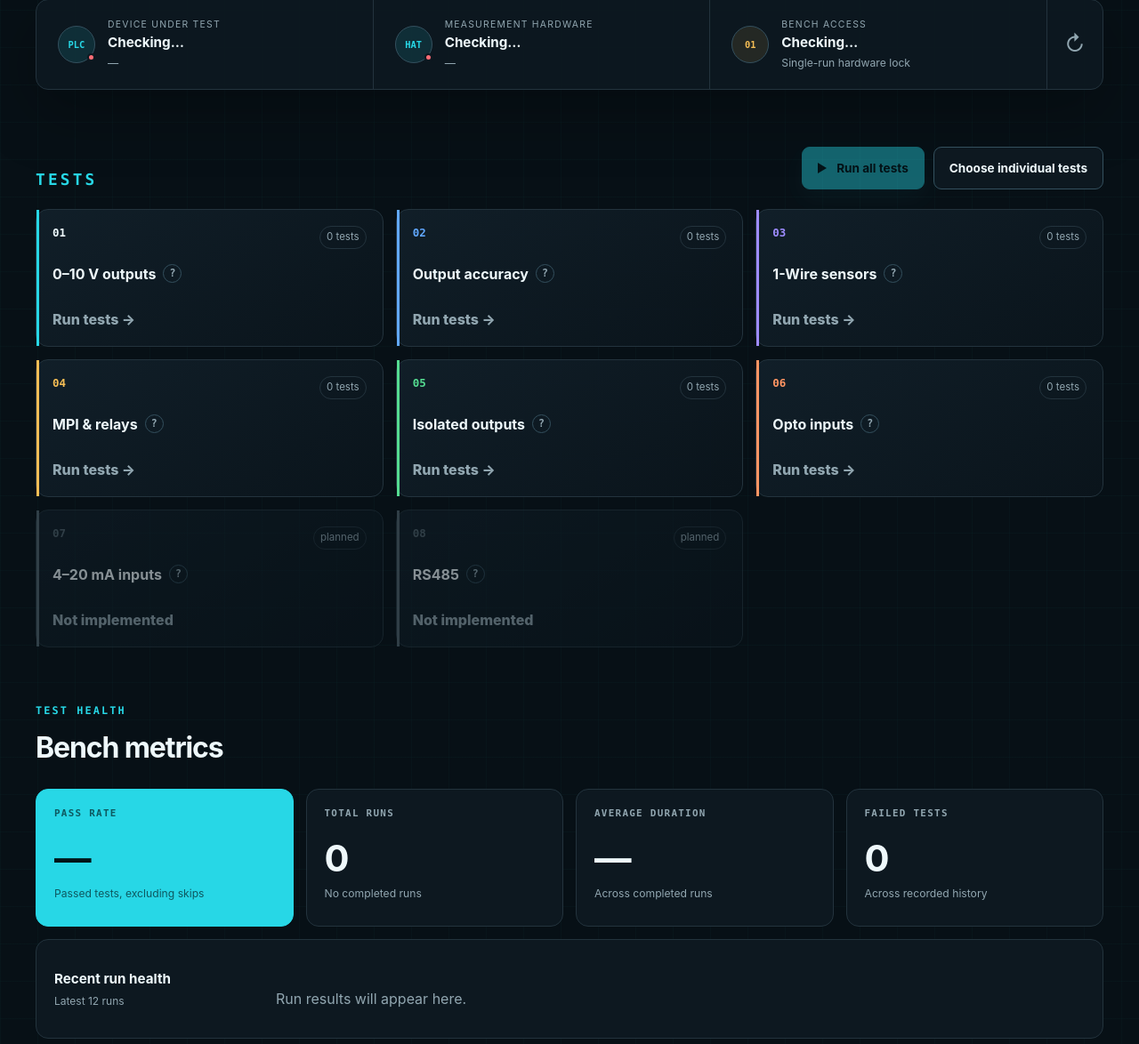
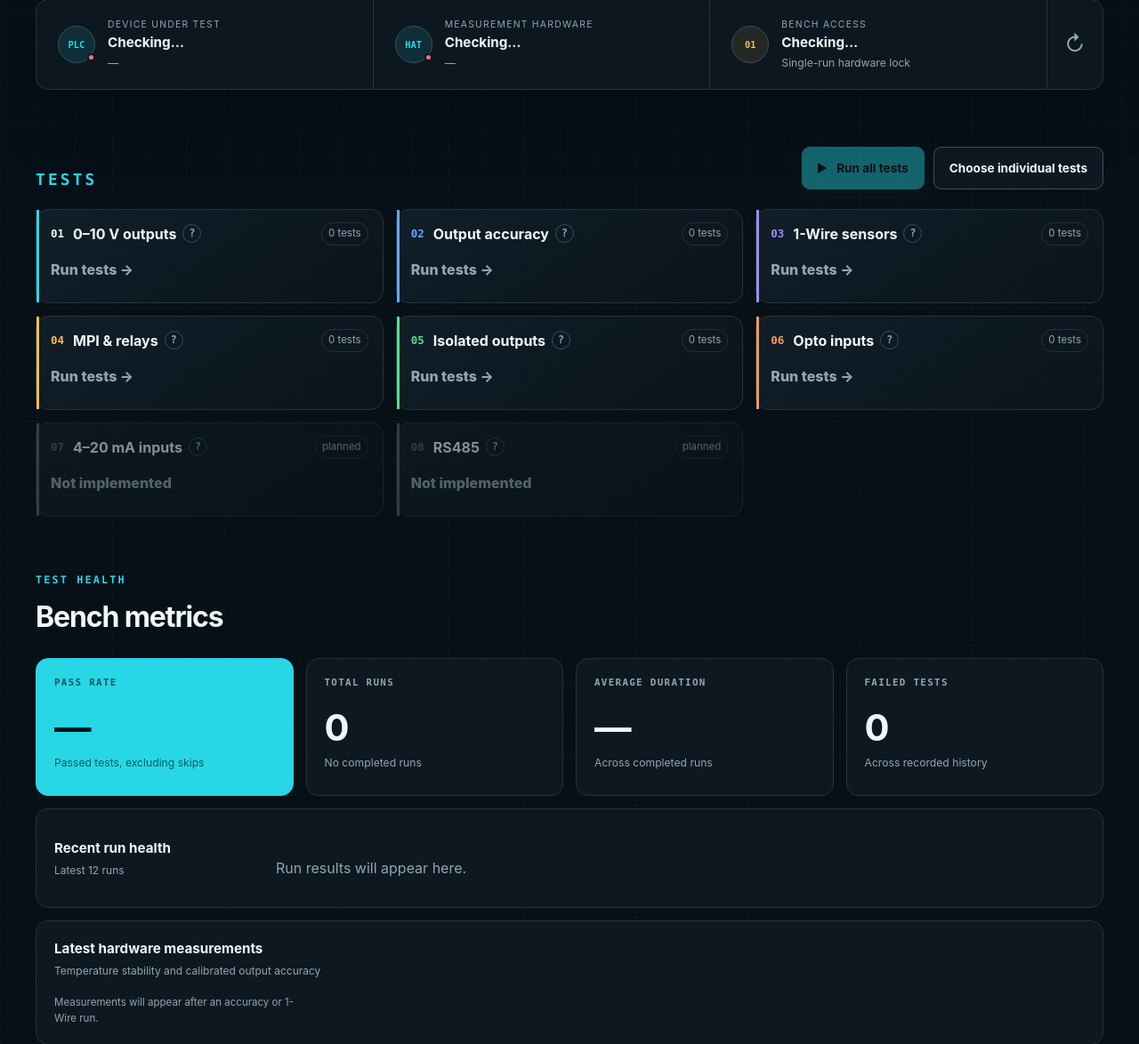
Before and after one commit to KatiaGH/plc, a FastAPI app: page / in a window 1280 px wide. Shown: the part 241-1415 px from the top of the page at 89% size. Run offline with FastAPI, Linux system fonts and the light colour scheme; data that the repository does not hold is empty.

Commit message:
Compact dashboard test cards

```diff
--- a/src/plc36_dashboard/static/app.css
+++ b/src/plc36_dashboard/static/app.css
@@ -71,7 +71,7 @@ h1, h2, h3, p { margin-top: 0; }
 .primary-button:disabled { opacity: .4; cursor: not-allowed; }
 .text-button { border: 0; background: none; color: var(--cyan); cursor: pointer; padding: 8px; font-size: .85rem; }
 .test-grid { display: grid; grid-template-columns: repeat(3, minmax(0, 1fr)); gap: 14px; }
-.test-card { border: 1px solid var(--line); background: linear-gradient(145deg, rgba(17,31,41,.98), rgba(10,20,27,.98)); border-radius: var(--radius); padding: 18px; min-height: 155px; display: flex; flex-direction: column; position: relative; }
+.test-card { border: 1px solid var(--line); background: linear-gradient(145deg, rgba(17,31,41,.98), rgba(10,20,27,.98)); border-radius: var(--radius); padding: 14px 16px; min-height: 106px; display: flex; flex-direction: column; position: relative; }
 .test-card::before { content: ""; position: absolute; inset: 0 auto 0 0; width: 3px; background: var(--accent, var(--cyan)); }
 .test-card[data-accent="violet"] { --accent: var(--violet); }
 .test-card[data-accent="amber"] { --accent: var(--amber); }
@@ -79,12 +79,12 @@ h1, h2, h3, p { margin-top: 0; }
 .test-card[data-accent="orange"] { --accent: #ff9563; }
 .test-card[data-accent="blue"] { --accent: #61a8ff; }
 .test-card[data-accent="slate"] { --accent: #52646e; opacity: .55; }
-.test-card-top { display: flex; justify-content: space-between; align-items: flex-start; gap: 16px; }
+.test-card-heading { display: grid; grid-template-columns: auto minmax(0, 1fr) auto; align-items: center; gap: 10px; }
 .test-card-index { color: var(--accent); font: 700 .78rem ui-monospace, monospace; }
 .test-card-count { font-size: .72rem; color: var(--muted); border: 1px solid var(--line); padding: 3px 7px; border-radius: 999px; }
-.test-card-title { display: flex; align-items: center; gap: 8px; margin: 16px 0 18px; }
+.test-card-title { min-width: 0; display: flex; align-items: center; gap: 7px; }
 .test-card h3 { margin: 0; font-size: 1rem; }
-.test-card button[data-category] { margin-top: auto; align-self: flex-start; border: 0; padding: 0; background: none; color: var(--accent); font-weight: 800; cursor: pointer; }
+.test-card button[data-category] { margin-top: 15px; align-self: flex-start; border: 0; padding: 0; background: none; color: var(--accent); font-weight: 800; cursor: pointer; }
 .test-card button[data-category]:disabled { color: var(--muted); cursor: not-allowed; }
 .test-help { position: relative; flex: 0 0 auto; width: 21px; height: 21px; padding: 0; border: 1px solid var(--line-bright); border-radius: 50%; background: transparent; color: var(--muted); font: 700 .72rem/1 ui-monospace, monospace; cursor: help; }
 .test-help::after { content: attr(data-tooltip); position: absolute; z-index: 4; left: 50%; bottom: calc(100% + 9px); width: 230px; padding: 9px 11px; border: 1px solid var(--line-bright); border-radius: 8px; background: #14232c; color: var(--text); box-shadow: var(--shadow); font: 400 .76rem/1.45 Inter, ui-sans-serif, system-ui, sans-serif; text-align: left; transform: translate(-50%, 4px); opacity: 0; visibility: hidden; pointer-events: none; transition: opacity .15s ease, transform .15s ease, visibility .15s ease; }
--- a/src/plc36_dashboard/static/app.js
+++ b/src/plc36_dashboard/static/app.js
@@ -80,13 +80,13 @@ async function loadCatalog() {
 function renderTestCards() {
   $("#test-grid").innerHTML = state.catalog.categories.map((category, index) => `
     <article class="test-card" data-accent="${escapeHtml(category.accent)}">
-      <div class="test-card-top">
+      <div class="test-card-heading">
         <span class="test-card-index">${String(index + 1).padStart(2, "0")}</span>
+        <div class="test-card-title">
+          <h3>${escapeHtml(category.name)}</h3>
+          <button class="test-help" type="button" aria-label="About ${escapeHtml(category.name)}: ${escapeHtml(category.description)}" data-tooltip="${escapeHtml(category.description)}">?</button>
+        </div>
         <span class="test-card-count">${category.available ? `${category.test_count} test${category.test_count === 1 ? "" : "s"}` : "planned"}</span>
-      </div>
-      <div class="test-card-title">
-        <h3>${escapeHtml(category.name)}</h3>
-        <button class="test-help" type="button" aria-label="About ${escapeHtml(category.name)}: ${escapeHtml(category.description)}" data-tooltip="${escapeHtml(category.description)}">?</button>
       </div>
       <button type="button" data-category="${escapeHtml(category.id)}" data-available="${category.available}">
         ${category.available ? "Run tests →" : "Not implemented"}
--- a/src/plc36_dashboard/templates/index.html
+++ b/src/plc36_dashboard/templates/index.html
@@ -5,7 +5,7 @@
   <meta name="viewport" content="width=device-width, initial-scale=1">
   <meta name="description" content="Run and monitor PLC-36 hardware tests.">
   <title>PLC-36 Test Bench</title>
-  <link rel="stylesheet" href="/static/app.css?v=5">
+  <link rel="stylesheet" href="/static/app.css?v=6">
 </head>
 <body>
   <div class="shell">
@@ -143,6 +143,6 @@
   </dialog>
 
   <div class="toast" id="toast" role="status" aria-live="polite"></div>
-  <script src="/static/app.js?v=5" defer></script>
+  <script src="/static/app.js?v=6" defer></script>
 </body>
 </html>
```
Also changed, not shown: tests/dashboard/test_app.py (+2 -2 lines).
